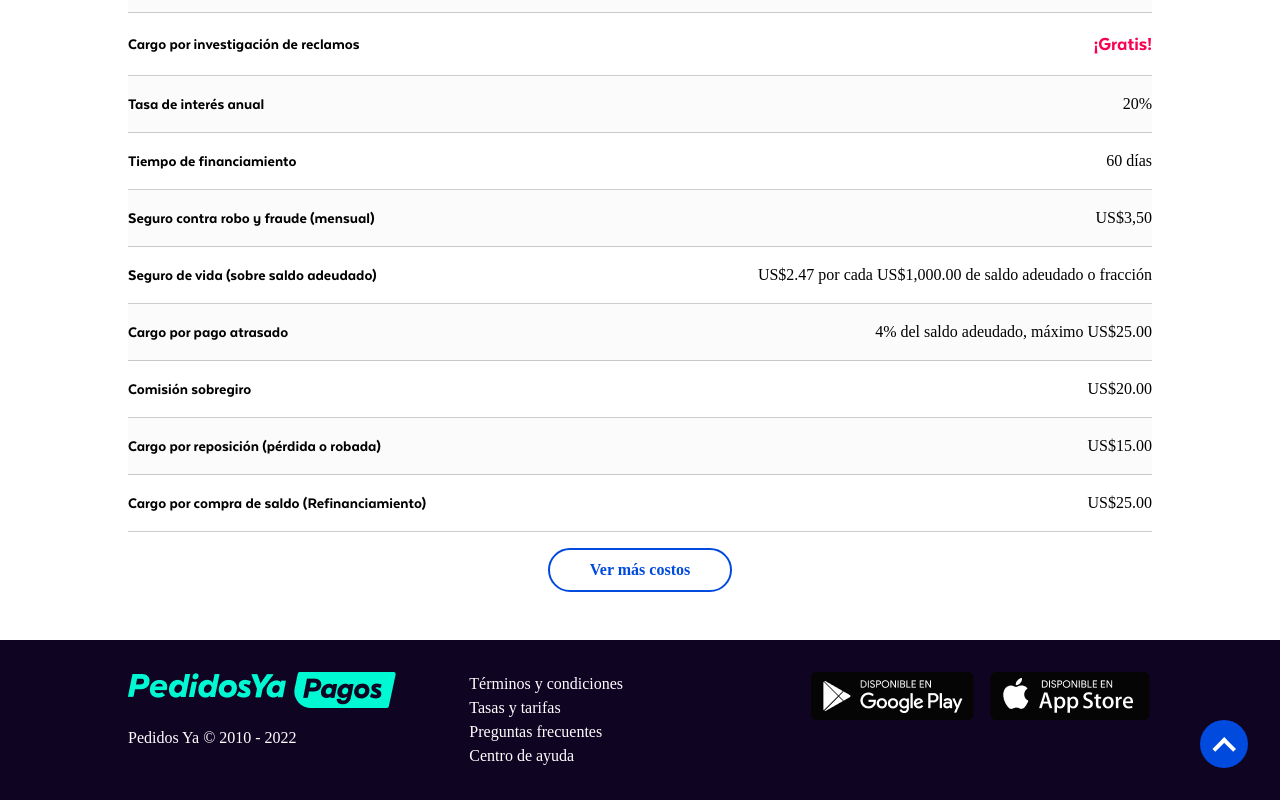
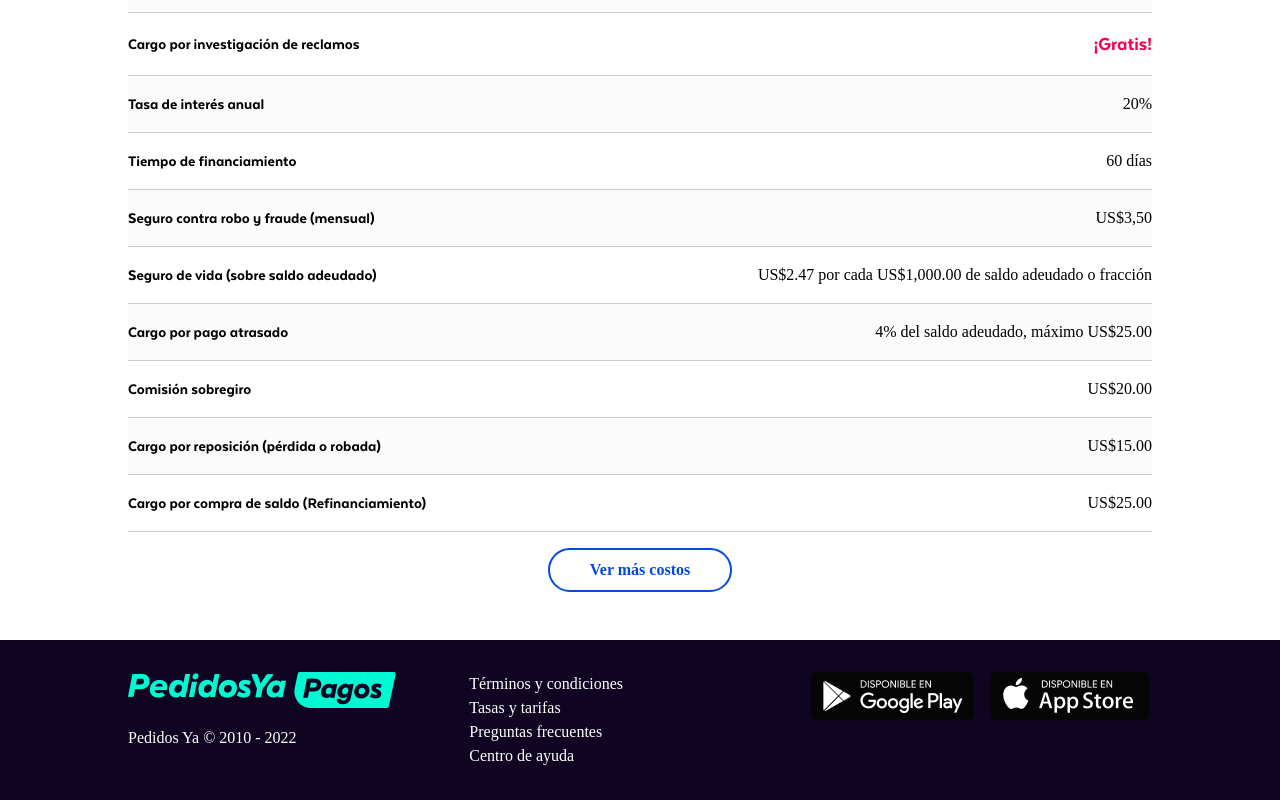
Before and after one commit to MrSzasz/peya-next, a Next.js app: page / in a window 1280 px wide. Shown: the part 3381-4181 px from the top of the page. Built offline with nearby package versions, Linux system fonts and the light colour scheme; a web font is replaced by a local one.

Commit message:
scroll to top test

```diff
--- a/components/Footer/Footer.jsx
+++ b/components/Footer/Footer.jsx
@@ -1,4 +1,3 @@
-import GoToTop from "../GoToTop/GoToTop";
 import styles from "./Footer.module.scss";
 
 const Footer = () => {
@@ -24,7 +23,6 @@ const Footer = () => {
           <img src="/images/footerApple.png" alt="Descargar App Apple" />
         </div>
       </div>
-      <GoToTop />
     </footer>
   );
 };
--- a/components/GoToTop/GoToTop.jsx
+++ b/components/GoToTop/GoToTop.jsx
@@ -1,11 +1,20 @@
-import styles from './GoToTop.module.scss'
+import $ from "jquery";
+import styles from "./GoToTop.module.scss";
 
 const GoToTop = () => {
+  $(window).on("scroll", () => {
+    if ($(window).scrollTop() > 200) {
+      $("#goToTopButton").fadeIn();
+    } else {
+      $("#goToTopButton").fadeOut();
+    }
+  });
+
   return (
-    <a href='#nav' className={styles.goToTop}>
-        <img src="/icons/footer/Arrow.svg" alt="Ir arriba" />
+    <a href="#nav" id="goToTopButton" className={styles.goToTop}>
+      <img src="/icons/footer/Arrow.svg" alt="Ir arriba" />
     </a>
-  )
-}
+  );
+};
 
-export default GoToTop
+export default GoToTop;
--- a/components/GoToTop/GoToTop.module.scss
+++ b/components/GoToTop/GoToTop.module.scss
@@ -1,5 +1,7 @@
 .goToTop{
-    position: absolute;
+    position: fixed;
+    display: none;
+    z-index: 10;
     bottom: 2em;
     right: 2em;
     display: flex;
--- a/components/Layout/Layout.jsx
+++ b/components/Layout/Layout.jsx
@@ -2,6 +2,11 @@ import Head from "next/head";
 import Header from "../Header/Header";
 import Footer from "../Footer/Footer";
 import Hidden from "../Hidden/Hidden";
+
+import dynamic from "next/dynamic";
+const DynamicGoToTop = dynamic(() => import("../GoToTop/GoToTop"), {
+  ssr: false,
+});
 
 const Layout = ({
   children,
@@ -19,6 +24,7 @@ const Layout = ({
       <Hidden />
       <Header />
       {children}
+      <DynamicGoToTop />
       <Footer />
     </>
   );
```
